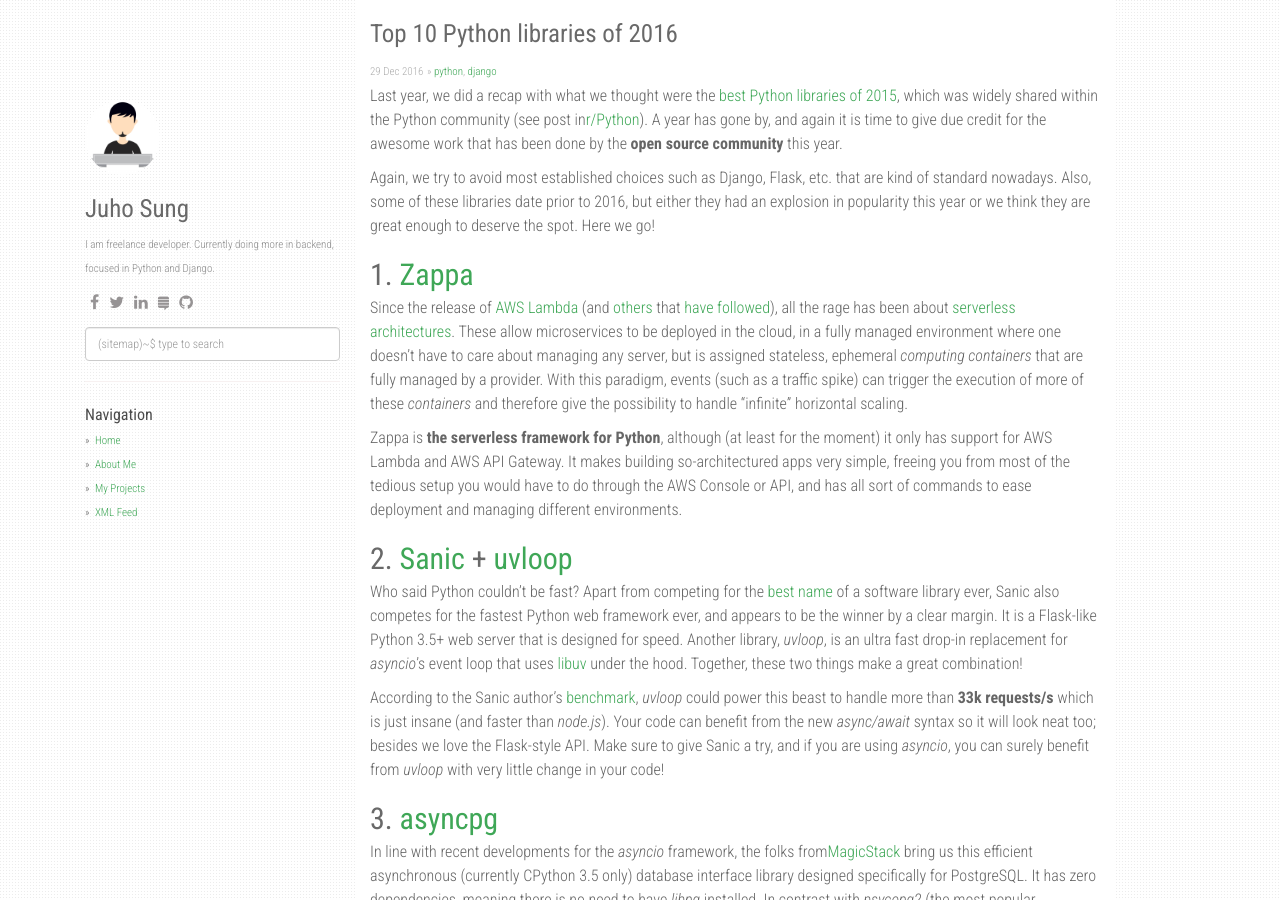
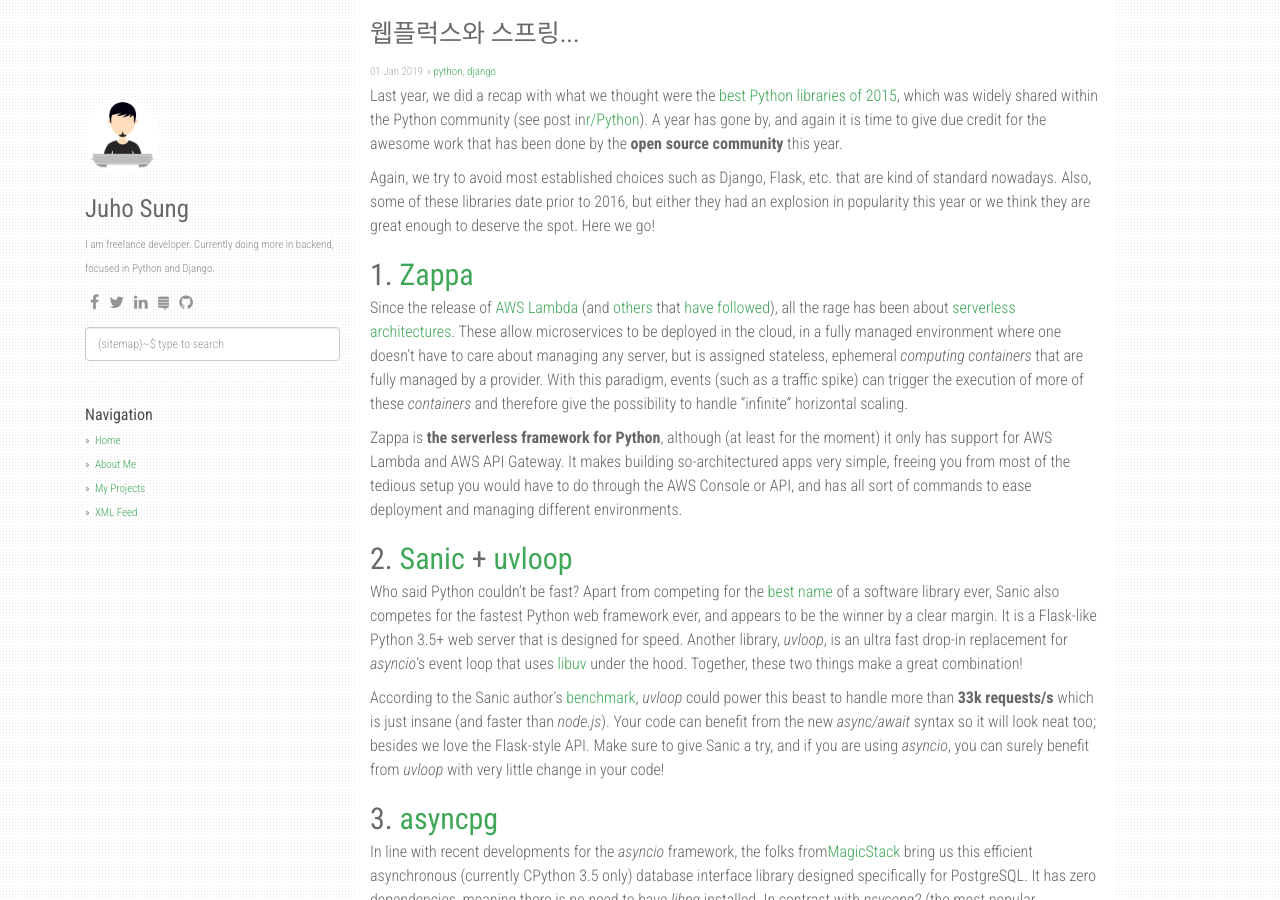
Before and after one commit to ktjooho/ktjooho.github.io, a Jekyll site: the page built from _posts/2019-01-01-newYearResolution.md, in a window 1280 px wide and 900 px high. Built offline with Jekyll 4.4.1, drawn with Linux system fonts in a browser that asks for light colours; nearby versions of some CDN libraries; comment, search, counter and statistics services are not loaded.

Commit message:
Update 2019-01-01-newYearResolution.md

```diff
--- a/_posts/2019-01-01-newYearResolution.md
+++ b/_posts/2019-01-01-newYearResolution.md
@@ -1,7 +1,7 @@
 ---
 layout: post
-title:  "Top 10 Python libraries of 2016"
-date:   2016-12-29 18:34:10 +0700
+title:  "웹플럭스와 스프링... "
+date:   2019-01-01 18:34:10 +0700
 categories: [python, django]
 ---
 
```
